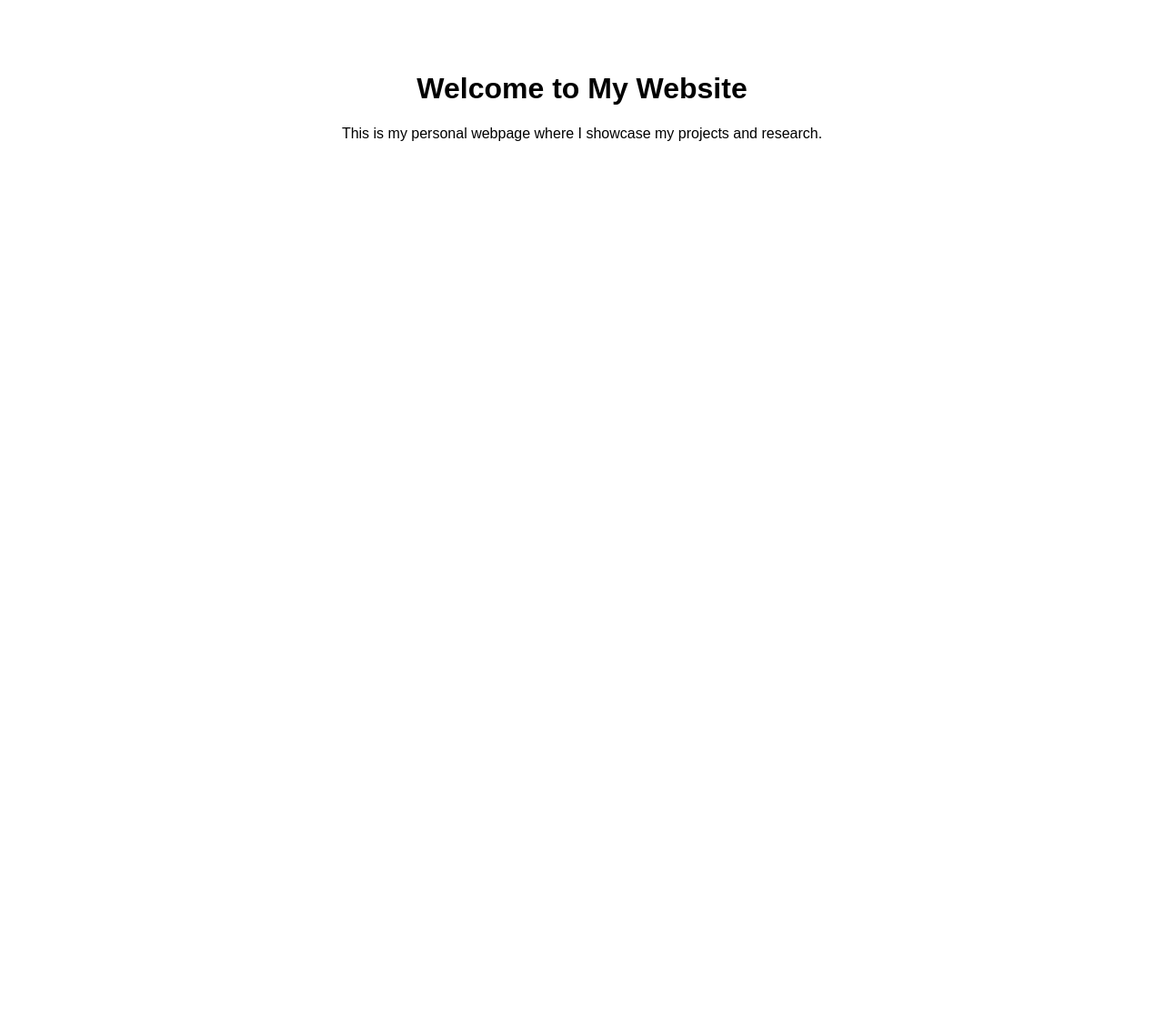
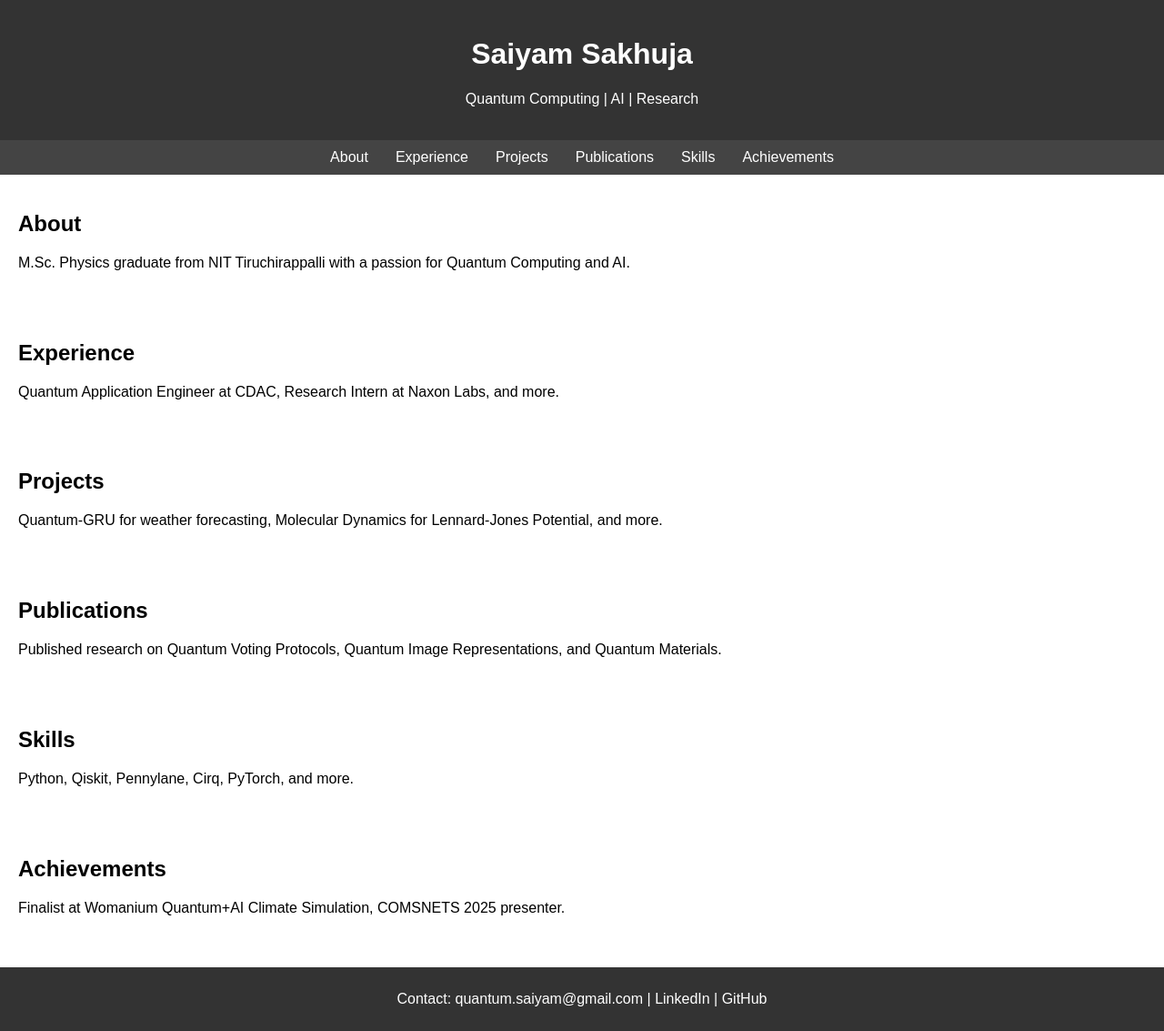
Before and after one commit to sakhujasaiyam/sakhujasaiyam.github.io, a plain HTML site: page index.html in a window 1280 px wide. Shown: the whole page at 91% size. Before the commit the page ends 800 px from the top, so only its background shows below. Drawn offline with Linux system fonts and the light colour scheme.

Commit message:
Update index.html

```diff
--- a/index.html
+++ b/index.html
@@ -3,17 +3,63 @@
 <head>
     <meta charset="UTF-8">
     <meta name="viewport" content="width=device-width, initial-scale=1.0">
-    <title>Saiyam Sakhuja</title>
+    <title>Saiyam Sakhuja - Quantum Researcher</title>
     <style>
-        body {
-            font-family: Arial, sans-serif;
-            text-align: center;
-            padding: 50px;
-        }
+        body { font-family: Arial, sans-serif; margin: 0; padding: 0; }
+        header { background: #333; color: white; text-align: center; padding: 20px; }
+        nav { display: flex; justify-content: center; background: #444; padding: 10px; }
+        nav a { color: white; margin: 0 15px; text-decoration: none; }
+        section { padding: 20px; }
+        footer { background: #333; color: white; text-align: center; padding: 10px; margin-top: 20px; }
     </style>
 </head>
 <body>
-    <h1>Welcome to My Website</h1>
-    <p>This is my personal webpage where I showcase my projects and research.</p>
+    <header>
+        <h1>Saiyam Sakhuja</h1>
+        <p>Quantum Computing | AI | Research</p>
+    </header>
+
+    <nav>
+        <a href="#about">About</a>
+        <a href="#experience">Experience</a>
+        <a href="#projects">Projects</a>
+        <a href="#publications">Publications</a>
+        <a href="#skills">Skills</a>
+        <a href="#achievements">Achievements</a>
+    </nav>
+
+    <section id="about">
+        <h2>About</h2>
+        <p>M.Sc. Physics graduate from NIT Tiruchirappalli with a passion for Quantum Computing and AI.</p>
+    </section>
+
+    <section id="experience">
+        <h2>Experience</h2>
+        <p>Quantum Application Engineer at CDAC, Research Intern at Naxon Labs, and more.</p>
+    </section>
+
+    <section id="projects">
+        <h2>Projects</h2>
+        <p>Quantum-GRU for weather forecasting, Molecular Dynamics for Lennard-Jones Potential, and more.</p>
+    </section>
+
+    <section id="publications">
+        <h2>Publications</h2>
+        <p>Published research on Quantum Voting Protocols, Quantum Image Representations, and Quantum Materials.</p>
+    </section>
+
+    <section id="skills">
+        <h2>Skills</h2>
+        <p>Python, Qiskit, Pennylane, Cirq, PyTorch, and more.</p>
+    </section>
+
+    <section id="achievements">
+        <h2>Achievements</h2>
+        <p>Finalist at Womanium Quantum+AI Climate Simulation, COMSNETS 2025 presenter.</p>
+    </section>
+
+    <footer>
+        <p>Contact: quantum.saiyam@gmail.com | LinkedIn | GitHub</p>
+    </footer>
 </body>
 </html>
```
